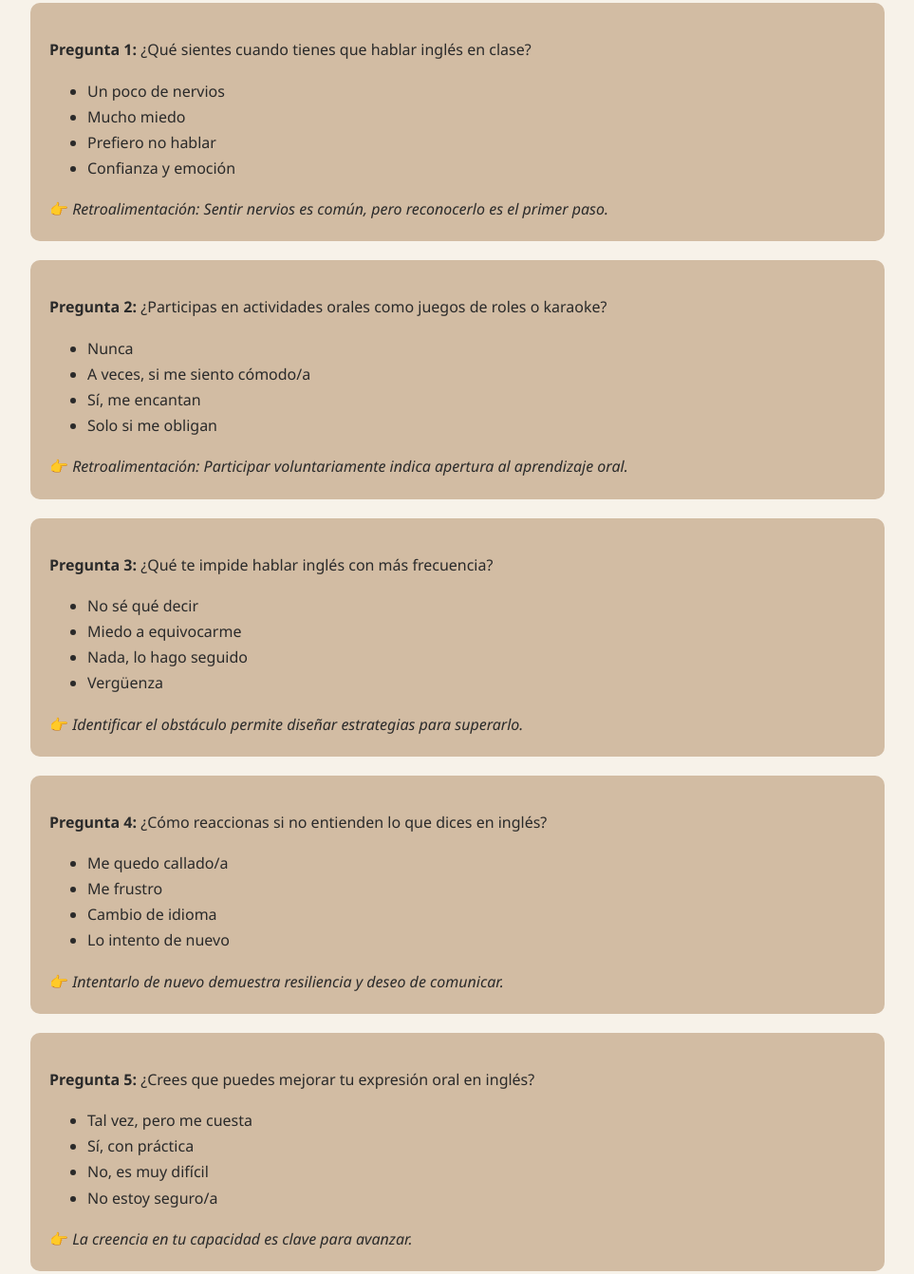
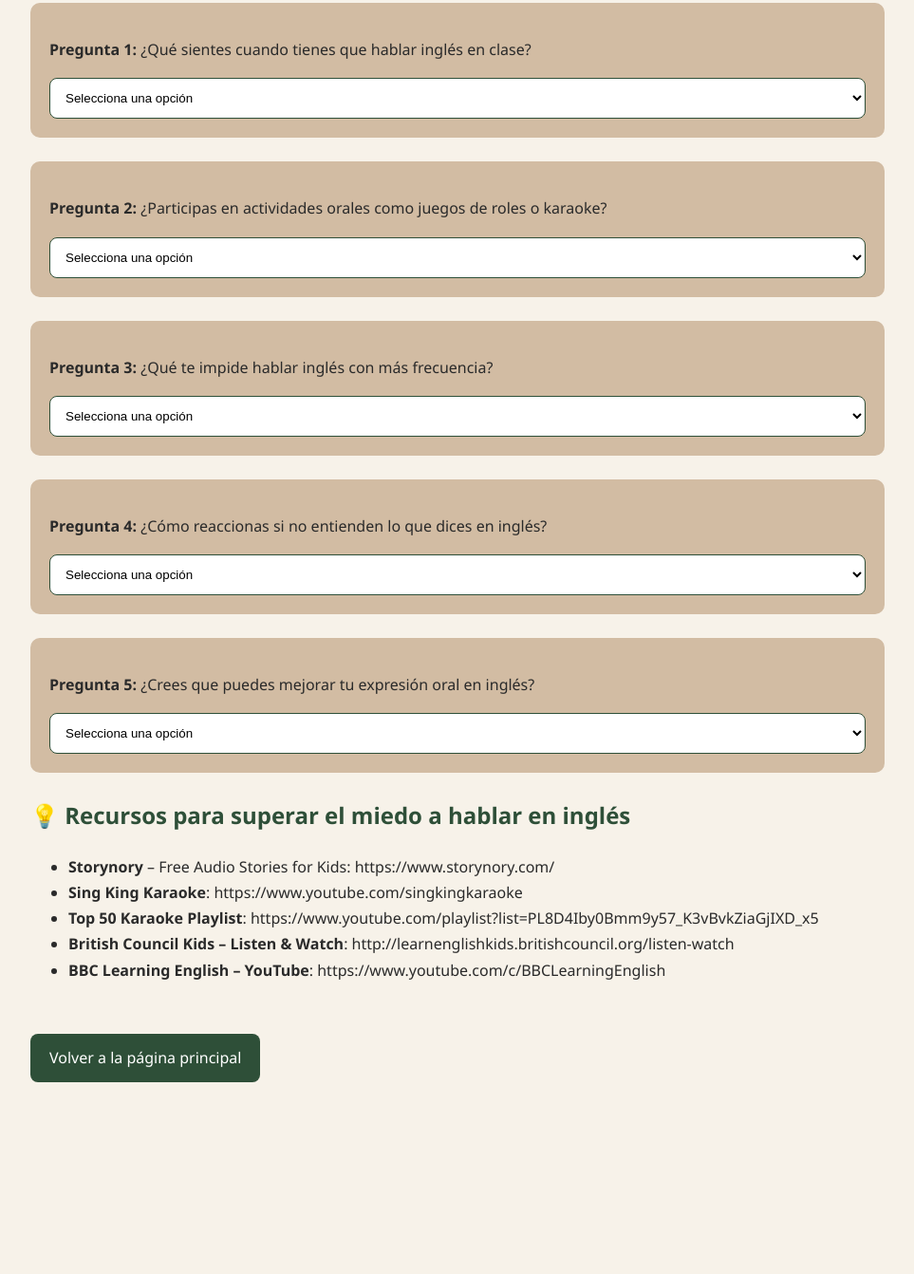
Before and after one commit to carolinamawad/Speak-Play, a plain HTML site: page te-atreves.html in a window 1280 px wide. Shown: the part 259-1601 px from the top of the page at 95% size, without its empty margins (158-1121 px from the left). After the commit the page ends 1439 px from the top, so only its background shows below. Drawn offline with Linux system fonts and the light colour scheme.

Commit message:
Update te-atreves.html

```diff
--- a/te-atreves.html
+++ b/te-atreves.html
@@ -5,6 +5,7 @@
   <title>¿Te atreves a hablar?</title>
   <link rel="stylesheet" href="styles.css">
 </head>
+
 <body>
 
 <div class="container">
@@ -18,73 +19,150 @@ Esta sección te invita a reflexionar, responder un mini test interactivo y dar
 
 <h2>🧪 Mini Test Diagnóstico</h2>
 
-<div class="card">
+<!-- ESTILOS DEL TEST -->
+<style>
+  .question-block {
+    background-color: var(--sepia-light);
+    padding: 20px;
+    border-radius: 10px;
+    margin-bottom: 25px;
+  }
+  .feedback {
+    margin-top: 10px;
+    font-style: italic;
+    color: var(--green-dark);
+    display: none;
+  }
+  select {
+    width: 100%;
+    padding: 12px;
+    border-radius: 8px;
+    border: 1px solid var(--green-dark);
+    background-color: #fff;
+  }
+</style>
+
+<!-- SCRIPT PARA MOSTRAR FEEDBACK SEGÚN SELECCIÓN -->
+<script>
+  function mostrarFeedback(idPregunta) {
+    const select = document.getElementById("p" + idPregunta);
+    const feedback = document.getElementById("f" + idPregunta);
+
+    if (select.value !== "") {
+      feedback.style.display = "block";
+    } else {
+      feedback.style.display = "none";
+    }
+  }
+</script>
+
+
+<!-- PREGUNTA 1 -->
+<div class="question-block">
   <p><strong>Pregunta 1:</strong> ¿Qué sientes cuando tienes que hablar inglés en clase?</p>
-  <ul>
-    <li>Un poco de nervios</li>
-    <li>Mucho miedo</li>
-    <li>Prefiero no hablar</li>
-    <li>Confianza y emoción</li>
-  </ul>
-  👉 <em>Retroalimentación: Sentir nervios es común, pero reconocerlo es el primer paso.</em>
+
+  <select id="p1" onchange="mostrarFeedback(1)">
+    <option value="">Selecciona una opción</option>
+    <option>Un poco de nervios</option>
+    <option>Mucho miedo</option>
+    <option>Prefiero no hablar</option>
+    <option>Confianza y emoción</option>
+  </select>
+
+  <p id="f1" class="feedback">
+    👉 Retroalimentación: Sentir nervios es común, pero reconocerlo es el primer paso para avanzar.
+  </p>
 </div>
 
-<div class="card">
+
+<!-- PREGUNTA 2 -->
+<div class="question-block">
   <p><strong>Pregunta 2:</strong> ¿Participas en actividades orales como juegos de roles o karaoke?</p>
-  <ul>
-    <li>Nunca</li>
-    <li>A veces, si me siento cómodo/a</li>
-    <li>Sí, me encantan</li>
-    <li>Solo si me obligan</li>
-  </ul>
-  👉 <em>Retroalimentación: Participar voluntariamente indica apertura al aprendizaje oral.</em>
+
+  <select id="p2" onchange="mostrarFeedback(2)">
+    <option value="">Selecciona una opción</option>
+    <option>Nunca</option>
+    <option>A veces, si me siento cómodo/a</option>
+    <option>Sí, me encantan</option>
+    <option>Solo si me obligan</option>
+  </select>
+
+  <p id="f2" class="feedback">
+    👉 Retroalimentación: Participar voluntariamente indica apertura al aprendizaje oral.
+  </p>
 </div>
 
-<div class="card">
+
+<!-- PREGUNTA 3 -->
+<div class="question-block">
   <p><strong>Pregunta 3:</strong> ¿Qué te impide hablar inglés con más frecuencia?</p>
-  <ul>
-    <li>No sé qué decir</li>
-    <li>Miedo a equivocarme</li>
-    <li>Nada, lo hago seguido</li>
-    <li>Vergüenza</li>
-  </ul>
-  👉 <em>Identificar el obstáculo permite diseñar estrategias para superarlo.</em>
+
+  <select id="p3" onchange="mostrarFeedback(3)">
+    <option value="">Selecciona una opción</option>
+    <option>No sé qué decir</option>
+    <option>Miedo a equivocarme</option>
+    <option>Nada, lo hago seguido</option>
+    <option>Vergüenza</option>
+  </select>
+
+  <p id="f3" class="feedback">
+    👉 Retroalimentación: Identificar el obstáculo permite diseñar estrategias para superarlo.
+  </p>
 </div>
 
-<div class="card">
+
+<!-- PREGUNTA 4 -->
+<div class="question-block">
   <p><strong>Pregunta 4:</strong> ¿Cómo reaccionas si no entienden lo que dices en inglés?</p>
-  <ul>
-    <li>Me quedo callado/a</li>
-    <li>Me frustro</li>
-    <li>Cambio de idioma</li>
-    <li>Lo intento de nuevo</li>
-  </ul>
-  👉 <em>Intentarlo de nuevo demuestra resiliencia y deseo de comunicar.</em>
+
+  <select id="p4" onchange="mostrarFeedback(4)">
+    <option value="">Selecciona una opción</option>
+    <option>Me quedo callado/a</option>
+    <option>Me frustro</option>
+    <option>Cambio de idioma</option>
+    <option>Lo intento de nuevo</option>
+  </select>
+
+  <p id="f4" class="feedback">
+    👉 Retroalimentación: Intentarlo de nuevo demuestra resiliencia y deseo de comunicar.
+  </p>
 </div>
 
-<div class="card">
+
+<!-- PREGUNTA 5 -->
+<div class="question-block">
   <p><strong>Pregunta 5:</strong> ¿Crees que puedes mejorar tu expresión oral en inglés?</p>
-  <ul>
-    <li>Tal vez, pero me cuesta</li>
-    <li>Sí, con práctica</li>
-    <li>No, es muy difícil</li>
-    <li>No estoy seguro/a</li>
-  </ul>
-  👉 <em>La creencia en tu capacidad es clave para avanzar.</em>
+
+  <select id="p5" onchange="mostrarFeedback(5)">
+    <option value="">Selecciona una opción</option>
+    <option>Tal vez, pero me cuesta</option>
+    <option>Sí, con práctica</option>
+    <option>No, es muy difícil</option>
+    <option>No estoy seguro/a</option>
+  </select>
+
+  <p id="f5" class="feedback">
+    👉 Retroalimentación: La creencia en tu capacidad es clave para el progreso.
+  </p>
 </div>
 
-<h2>💡 Recursos para superar el miedo</h2>
+
+
+<h2>💡 Recursos para superar el miedo a hablar en inglés</h2>
 
 <ul>
-  <li><strong>Storynory</strong> – Audio historias gratuitas: https://www.storynory.com/</li>
-  <li><strong>Sing King Karaoke</strong> – Karaoke en inglés: https://www.youtube.com/singkingkaraoke</li>
+  <li><strong>Storynory</strong> – Free Audio Stories for Kids: https://www.storynory.com/</li>
+  <li><strong>Sing King Karaoke</strong>: https://www.youtube.com/singkingkaraoke</li>
   <li><strong>Top 50 Karaoke Playlist</strong>: https://www.youtube.com/playlist?list=PL8D4Iby0Bmm9y57_K3vBvkZiaGjIXD_x5</li>
   <li><strong>British Council Kids – Listen & Watch</strong>: http://learnenglishkids.britishcouncil.org/listen-watch</li>
   <li><strong>BBC Learning English – YouTube</strong>: https://www.youtube.com/c/BBCLearningEnglish</li>
 </ul>
 
+<br>
+
 <a href="index.html" class="btn">Volver a la página principal</a>
 
 </div>
+
 </body>
 </html>
```
